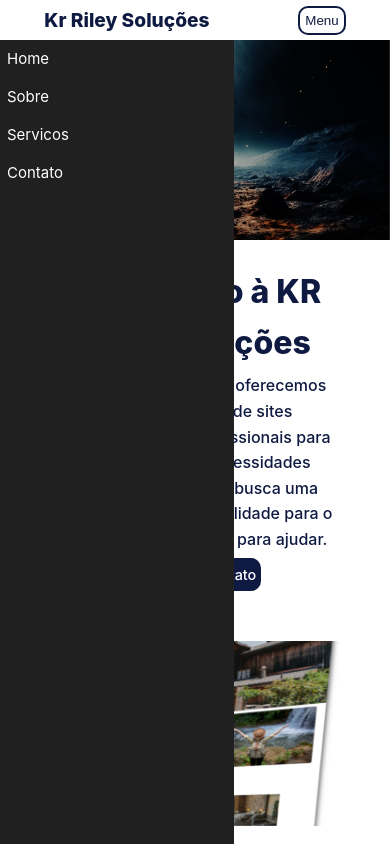
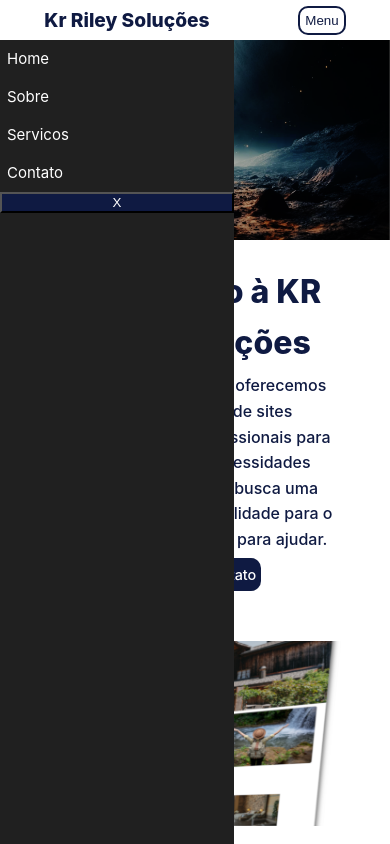
Before and after one commit to kreivesler/rileySolucoes, a Vue app: page / in a window 390 px wide. Both pictures are taken after a click on the button "Menu". Shown: the top 844 px of the page. Built offline with nearby package versions, Linux system fonts and the light colour scheme.

Commit message:
commit 54 	modified:   src/App.vue 	modified:   src/components/MenuVertical.vue

```diff
--- a/src/App.vue
+++ b/src/App.vue
@@ -22,7 +22,7 @@ const toggleMenuVertical = () => {
   </header>
 
   <!-- Condicionalmente renderiza o MenuVertical -->
-  <div>
+  <div class="menuVertical" >
     <MenuVertical height-menu="100vh" v-if="isMenuVerticalActive" :Rotas="rotasMenu" />
   </div>
 
@@ -33,3 +33,10 @@ const toggleMenuVertical = () => {
       footer-bg="black" />
   </footer>
 </template>
+<style scoped>
+.menuVertical{
+  display: flex;
+  flex-direction: row;
+  align-items: flex-start;
+}
+</style>
--- a/src/components/MenuVertical.vue
+++ b/src/components/MenuVertical.vue
@@ -1,11 +1,11 @@
 <script setup>
 import { RouterLink } from 'vue-router';
-
 // Props
 defineProps({
   Rotas: Array,
   heightMenu: String
 });
+
 </script>
 
 <template>
@@ -20,6 +20,7 @@ defineProps({
         {{ rota.name }}
       </RouterLink>
     </nav>
+    <button type="button">X</button>
   </div>
 </template>
 
@@ -34,7 +35,7 @@ defineProps({
 nav{
   display: flex;
   flex-direction: column;
-  width: 100%;
+  width: 90%;
 }
 nav a{
   padding: 5px;
```
